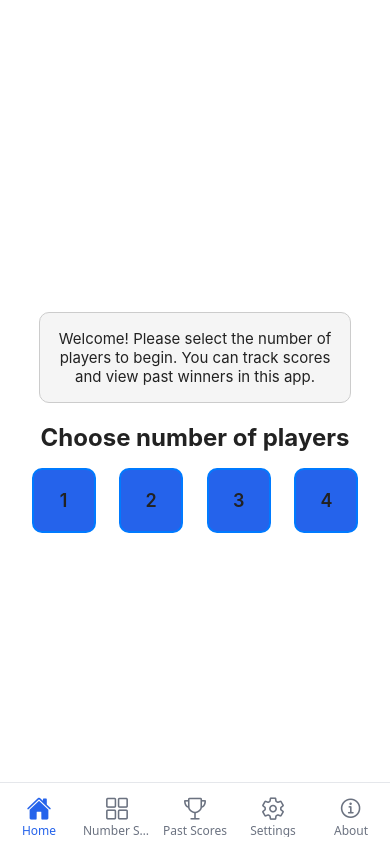
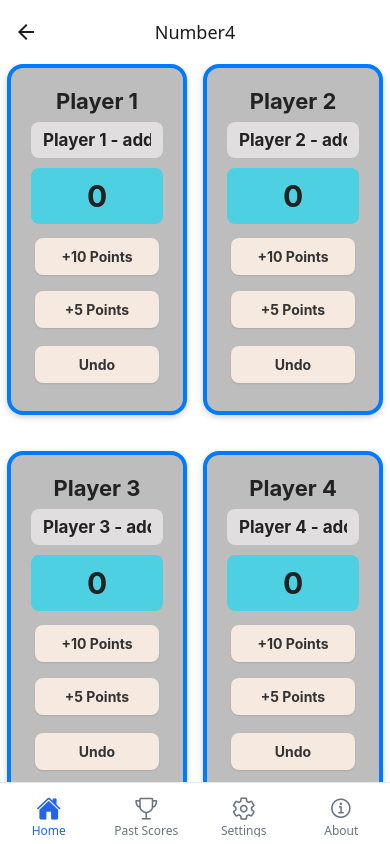
Before and after one commit to brianbees/004_App_fromVScode, a React Native app: screen /Number4 in a window 390 px wide. Built offline with nearby package versions, Linux system fonts and the light colour scheme.

Commit message:
Fix navigation: Home tab always resets to HomeScreen

```diff
--- a/screens/HomeScreen.tsx
+++ b/screens/HomeScreen.tsx
@@ -9,7 +9,7 @@ export default function HomeScreen({ navigation }: any) {
   const { theme } = useDS();
   const handleSelectNumber = (num: number) => {
     if (navigation) {
-      navigation.getParent()?.navigate('MainTabs', { screen: 'Number Selector', params: { screen: `Number${num}` } });
+      navigation.navigate(`Number${num}`);
     }
   };
 
@@ -44,13 +44,13 @@ export default function HomeScreen({ navigation }: any) {
         {[1, 2, 3, 4].map((num) => (
           <TouchableOpacity
             key={num}
-            style={[GlobalStyles.button, { backgroundColor: theme.colors.primary }]}
+            style={[GlobalStyles.button, { backgroundColor: '#fff' }]}
             activeOpacity={0.7}
             accessibilityRole="button"
             accessibilityLabel={`Select number ${num}`}
             onPress={() => handleSelectNumber(num)}
           >
-            <Text style={[GlobalStyles.buttonText, { color: theme.colors.onPrimary }]}>{num}</Text>
+            <Text style={[GlobalStyles.buttonText, { color: theme.colors.primary }]}>{num}</Text>
           </TouchableOpacity>
         ))}
       </View>
--- a/screens/Number1Screen.tsx
+++ b/screens/Number1Screen.tsx
@@ -53,7 +53,7 @@ export default function Number1Screen() {
         <TouchableOpacity
           style={{ backgroundColor: '#4dd0e1', width: 180, alignSelf: 'center', borderRadius: 8, paddingVertical: 12, alignItems: 'center', marginTop: 8, elevation: 2 }}
           onPress={() => {
-            navigation.getParent()?.navigate('MainTabs', { screen: 'Winners', params: { playerName: playerName, score: score } });
+            navigation.navigate('Winners', { playerName: playerName, score: score });
           }}
         >
           <Text style={{ color: theme.colors.text, fontSize: 18, fontWeight: 'bold' }}>End Match</Text>
--- a/screens/Number3Screen.tsx
+++ b/screens/Number3Screen.tsx
@@ -68,8 +68,8 @@ export default function Number3Screen() {
   return (
     <ScrollView contentContainerStyle={{ flexGrow: 1, justifyContent: 'center', alignItems: 'center', backgroundColor: theme.colors.background }}>
       <View style={{ flexDirection: 'row', flexWrap: 'wrap', justifyContent: 'center', alignItems: 'flex-start', gap: 16 }}>
+        {/* Player 1 Panel */}
         <View style={{ width: '45%', minWidth: 180 }}>
-          {/* Player 1 Panel */}
           <View style={ScorePanelStyles.card}>
             <Text style={{ fontSize: 22, fontWeight: 'bold', marginBottom: 8, color: theme.colors.text }}>Player 1</Text>
             <TextInput
@@ -97,8 +97,8 @@ export default function Number3Screen() {
             </View>
           </View>
         </View>
+        {/* Player 2 Panel */}
         <View style={{ width: '45%', minWidth: 180 }}>
-          {/* Player 2 Panel */}
           <View style={ScorePanelStyles.card}>
             <Text style={{ fontSize: 22, fontWeight: 'bold', marginBottom: 8, color: theme.colors.text }}>Player 2</Text>
             <TextInput
@@ -126,27 +126,48 @@ export default function Number3Screen() {
             </View>
           </View>
         </View>
+        {/* Player 3 Panel */}
+        <View style={{ width: '45%', minWidth: 180 }}>
+          <View style={ScorePanelStyles.card}>
+            <Text style={{ fontSize: 22, fontWeight: 'bold', marginBottom: 8, color: theme.colors.text }}>Player 3</Text>
+            <TextInput
+              style={ScorePanelStyles.playerName}
+              placeholder="Player 3 - add name"
+              value={player3Name}
+              onChangeText={setPlayer3Name}
+              placeholderTextColor={theme.colors.text}
+            />
+            <View style={ScorePanelStyles.scoreBox}>
+              <Text style={[ScorePanelStyles.scoreText, { color: theme.colors.text }]}>{score3}</Text>
+            </View>
+            <View style={ScorePanelStyles.buttonRow}>
+              <TouchableOpacity style={ScorePanelStyles.button} onPress={() => addPoints3(10)}>
+                <Text style={ScorePanelStyles.buttonText}>+10 Points</Text>
+              </TouchableOpacity>
+              <TouchableOpacity style={ScorePanelStyles.button} onPress={() => addPoints3(5)}>
+                <Text style={ScorePanelStyles.buttonText}>+5 Points</Text>
+              </TouchableOpacity>
+            </View>
+            <View style={[ScorePanelStyles.buttonRow, { justifyContent: 'center', marginTop: 10 }]}>
+              <TouchableOpacity style={[ScorePanelStyles.button, { backgroundColor: '#f5e9e0', flex: 1, maxWidth: '100%' }]} onPress={undoLast3}>
+                <Text style={ScorePanelStyles.buttonText}>Undo</Text>
+              </TouchableOpacity>
+            </View>
+          </View>
+        </View>
       </View>
       {/* End Match Button */}
       <View style={{ marginTop: 32, alignItems: 'center' }}>
         <TouchableOpacity
           style={{ backgroundColor: '#4dd0e1', width: 180, alignSelf: 'center', borderRadius: 8, paddingVertical: 12, alignItems: 'center', marginTop: 8, elevation: 2 }}
           onPress={() => {
-            const scores = [score1, score2, score3];
-            const names = [player1Name || 'Player 1', player2Name || 'Player 2', player3Name || 'Player 3'];
-            const maxScore = Math.max(...scores);
-            const winnerIndex = scores.indexOf(maxScore);
-            const winnerName = names[winnerIndex];
-            navigation.getParent()?.navigate('MainTabs', {
-              screen: 'Winners',
-              params: {
+            navigation.navigate('Winners', {
               playerName: player1Name,
               playerName2: player2Name,
               playerName3: player3Name,
               score: score1,
               score2: score2,
               score3: score3
-              }
             });
           }}
         >
--- a/screens/Number4Screen.tsx
+++ b/screens/Number4Screen.tsx
@@ -82,8 +82,8 @@ export default function Number4Screen() {
   return (
     <ScrollView contentContainerStyle={{ flexGrow: 1, justifyContent: 'center', alignItems: 'center', backgroundColor: theme.colors.background }}>
       <View style={{ flexDirection: 'row', flexWrap: 'wrap', justifyContent: 'center', alignItems: 'flex-start', gap: 16 }}>
+        {/* Player 1 Panel */}
         <View style={{ width: '45%', minWidth: 180 }}>
-          {/* Player 1 Panel */}
           <View style={ScorePanelStyles.card}>
             <Text style={{ fontSize: 22, fontWeight: 'bold', marginBottom: 8, color: theme.colors.text }}>Player 1</Text>
             <TextInput
@@ -111,8 +111,8 @@ export default function Number4Screen() {
             </View>
           </View>
         </View>
+        {/* Player 2 Panel */}
         <View style={{ width: '45%', minWidth: 180 }}>
-          {/* Player 2 Panel */}
           <View style={ScorePanelStyles.card}>
             <Text style={{ fontSize: 22, fontWeight: 'bold', marginBottom: 8, color: theme.colors.text }}>Player 2</Text>
             <TextInput
@@ -140,20 +140,71 @@ export default function Number4Screen() {
             </View>
           </View>
         </View>
+        {/* Player 3 Panel */}
+        <View style={{ width: '45%', minWidth: 180 }}>
+          <View style={ScorePanelStyles.card}>
+            <Text style={{ fontSize: 22, fontWeight: 'bold', marginBottom: 8, color: theme.colors.text }}>Player 3</Text>
+            <TextInput
+              style={ScorePanelStyles.playerName}
+              placeholder="Player 3 - add name"
+              value={player3Name}
+              onChangeText={setPlayer3Name}
+              placeholderTextColor={theme.colors.text}
+            />
+            <View style={ScorePanelStyles.scoreBox}>
+              <Text style={[ScorePanelStyles.scoreText, { color: theme.colors.text }]}>{score3}</Text>
+            </View>
+            <View style={ScorePanelStyles.buttonRow}>
+              <TouchableOpacity style={ScorePanelStyles.button} onPress={() => addPoints3(10)}>
+                <Text style={ScorePanelStyles.buttonText}>+10 Points</Text>
+              </TouchableOpacity>
+              <TouchableOpacity style={ScorePanelStyles.button} onPress={() => addPoints3(5)}>
+                <Text style={ScorePanelStyles.buttonText}>+5 Points</Text>
+              </TouchableOpacity>
+            </View>
+            <View style={[ScorePanelStyles.buttonRow, { justifyContent: 'center', marginTop: 10 }]}>
+              <TouchableOpacity style={[ScorePanelStyles.button, { backgroundColor: '#f5e9e0', flex: 1, maxWidth: '100%' }]} onPress={undoLast3}>
+                <Text style={ScorePanelStyles.buttonText}>Undo</Text>
+              </TouchableOpacity>
+            </View>
+          </View>
+        </View>
+        {/* Player 4 Panel */}
+        <View style={{ width: '45%', minWidth: 180 }}>
+          <View style={ScorePanelStyles.card}>
+            <Text style={{ fontSize: 22, fontWeight: 'bold', marginBottom: 8, color: theme.colors.text }}>Player 4</Text>
+            <TextInput
+              style={ScorePanelStyles.playerName}
+              placeholder="Player 4 - add name"
+              value={player4Name}
+              onChangeText={setPlayer4Name}
+              placeholderTextColor={theme.colors.text}
+            />
+            <View style={ScorePanelStyles.scoreBox}>
+              <Text style={[ScorePanelStyles.scoreText, { color: theme.colors.text }]}>{score4}</Text>
+            </View>
+            <View style={ScorePanelStyles.buttonRow}>
+              <TouchableOpacity style={ScorePanelStyles.button} onPress={() => addPoints4(10)}>
+                <Text style={ScorePanelStyles.buttonText}>+10 Points</Text>
+              </TouchableOpacity>
+              <TouchableOpacity style={ScorePanelStyles.button} onPress={() => addPoints4(5)}>
+                <Text style={ScorePanelStyles.buttonText}>+5 Points</Text>
+              </TouchableOpacity>
+            </View>
+            <View style={[ScorePanelStyles.buttonRow, { justifyContent: 'center', marginTop: 10 }]}>
+              <TouchableOpacity style={[ScorePanelStyles.button, { backgroundColor: '#f5e9e0', flex: 1, maxWidth: '100%' }]} onPress={undoLast4}>
+                <Text style={ScorePanelStyles.buttonText}>Undo</Text>
+              </TouchableOpacity>
+            </View>
+          </View>
+        </View>
       </View>
       {/* End Match Button */}
       <View style={{ marginTop: 32, alignItems: 'center' }}>
         <TouchableOpacity
           style={{ backgroundColor: '#4dd0e1', width: 180, alignSelf: 'center', borderRadius: 8, paddingVertical: 12, alignItems: 'center', marginTop: 8, elevation: 2 }}
           onPress={() => {
-            const scores = [score1, score2, score3, score4];
-            const names = [player1Name || 'Player 1', player2Name || 'Player 2', player3Name || 'Player 3', player4Name || 'Player 4'];
-            const maxScore = Math.max(...scores);
-            const winnerIndex = scores.indexOf(maxScore);
-            const winnerName = names[winnerIndex];
-            navigation.getParent()?.navigate('MainTabs', {
-              screen: 'Winners',
-              params: {
+            navigation.navigate('Winners', {
               playerName: player1Name,
               playerName2: player2Name,
               playerName3: player3Name,
@@ -162,7 +213,6 @@ export default function Number4Screen() {
               score2: score2,
               score3: score3,
               score4: score4
-              }
             });
           }}
         >
--- a/src/AppNavigator.tsx
+++ b/src/AppNavigator.tsx
@@ -11,7 +11,6 @@ import HomeScreen from '../screens/HomeScreen';
 import SettingsScreen from '../screens/SettingsScreen';
 import PastScoresScreen from '../screens/PastScoresScreen';
 import AboutScreen from '../screens/AboutScreen';
-import NumberSelectorScreen from '../screens/NumberSelectorScreen';
 import ScoreScreen from '../screens/ScoreScreen';
 import Number1Screen from '../screens/Number1Screen';
 import Number2Screen from '../screens/Number2Screen';
@@ -21,6 +20,23 @@ import WinnersScreen from '../screens/winners';
 
 const Tab = createBottomTabNavigator();
 const Stack = createNativeStackNavigator();
+export const playStackRef = React.createRef();
+function PlayStack() {
+  return (
+    <Stack.Navigator
+      key="PlayStack"
+      ref={playStackRef}
+      screenOptions={{ headerTitleAlign: 'center', headerShadowVisible: false }}>
+      <Stack.Screen name="Home" component={HomeScreen} />
+      <Stack.Screen name="Number1" component={Number1Screen} />
+      <Stack.Screen name="Number2" component={Number2Screen} />
+      <Stack.Screen name="Number3" component={Number3Screen} />
+      <Stack.Screen name="Number4" component={Number4Screen} />
+      <Stack.Screen name="Score" component={ScoreScreen} />
+      <Stack.Screen name="Winners" component={WinnersScreen} />
+    </Stack.Navigator>
+  );
+}
 
 function NumberStack() {
   return (
@@ -30,7 +46,7 @@ function NumberStack() {
         headerShadowVisible: false,
       }}
     >
-  <Stack.Screen name="Number Selector" component={NumberSelectorScreen} />
+  // Removed Number Selector screen
       <Stack.Screen name="Number1" component={Number1Screen} />
       <Stack.Screen name="Number2" component={Number2Screen} />
       <Stack.Screen name="Number3" component={Number3Screen} />
@@ -55,6 +71,7 @@ function TabNavigatorWithInsets() {
   const MIN_BOTTOM_PAD = Platform.OS === 'android' ? 40 : 32;
   const bottomPad = Math.max(insets.bottom, MIN_BOTTOM_PAD);
 
+  const navigationRef = React.useRef<any>(null);
   return (
     <Tab.Navigator
       initialRouteName="Home"
@@ -112,12 +129,23 @@ function TabNavigatorWithInsets() {
           tabBarHideOnKeyboard: true,
         };
       }}
+      // Reset PlayStack to HomeScreen when Home tab is pressed
+      screenListeners={({ navigation, route }) => ({
+        tabPress: e => {
+          if (route.name === 'Home') {
+            // Use navigation.navigate with a reset action to clear PlayStack
+            navigation.navigate('Home', {
+              screen: 'Home',
+              params: {},
+            });
+          }
+        },
+      })}
     >
-  <Tab.Screen name="Home" component={HomeScreen} />
-  <Tab.Screen name="Number Selector" component={NumberStack} options={{ headerShown: false }} />
-  <Tab.Screen name="Past Scores" component={PastScoresScreen} />
-  <Tab.Screen name="Settings" component={SettingsScreen} />
-  <Tab.Screen name="About" component={AboutScreen} />
+      <Tab.Screen name="Home" component={PlayStack} options={{ headerShown: false }} />
+      <Tab.Screen name="Past Scores" component={PastScoresScreen} />
+      <Tab.Screen name="Settings" component={SettingsScreen} />
+      <Tab.Screen name="About" component={AboutScreen} />
     </Tab.Navigator>
   );
 }
```
Also changed, not shown: screens/Number2Screen.tsx (+5 -13 lines). Lines whose indentation alone changed are shown as unchanged.
